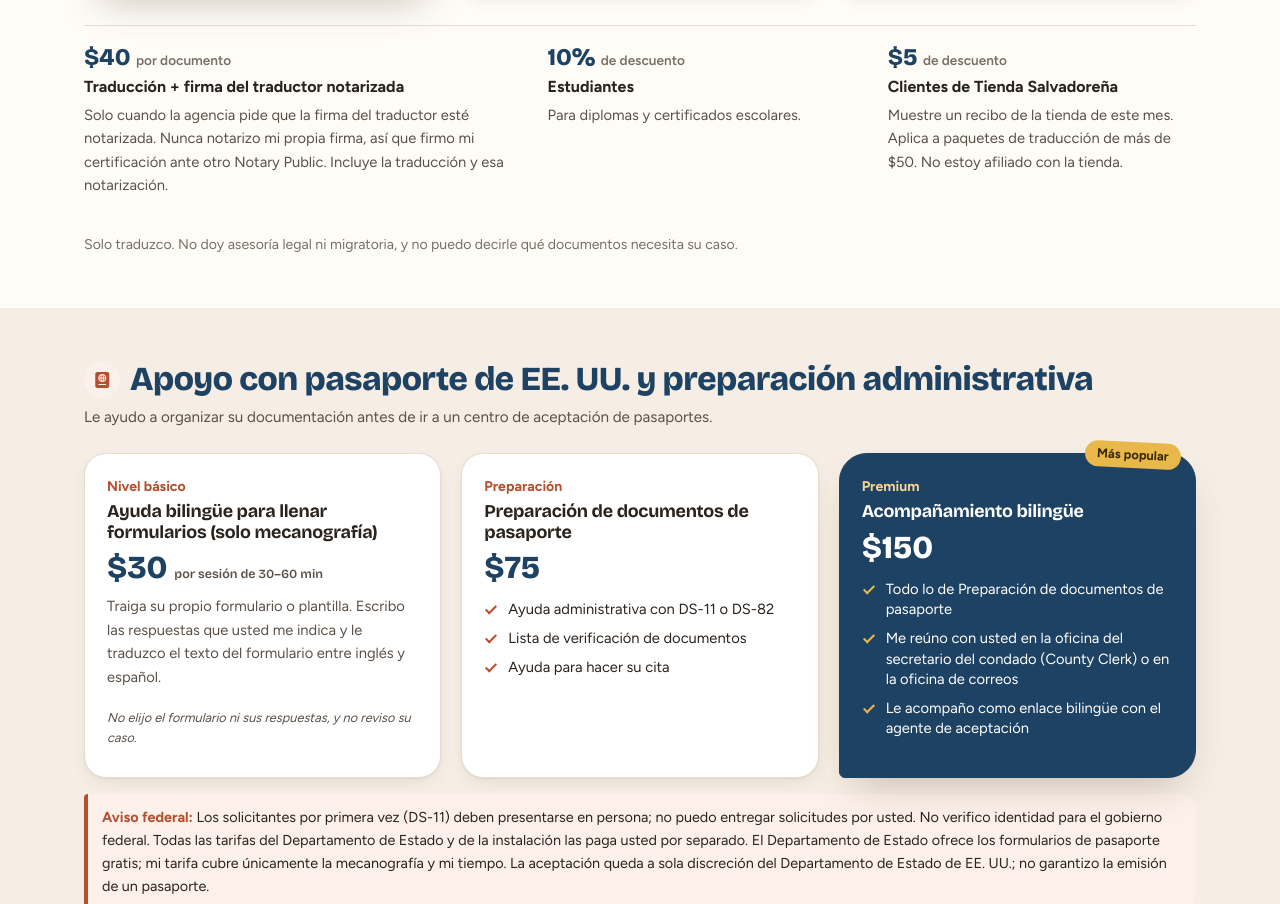
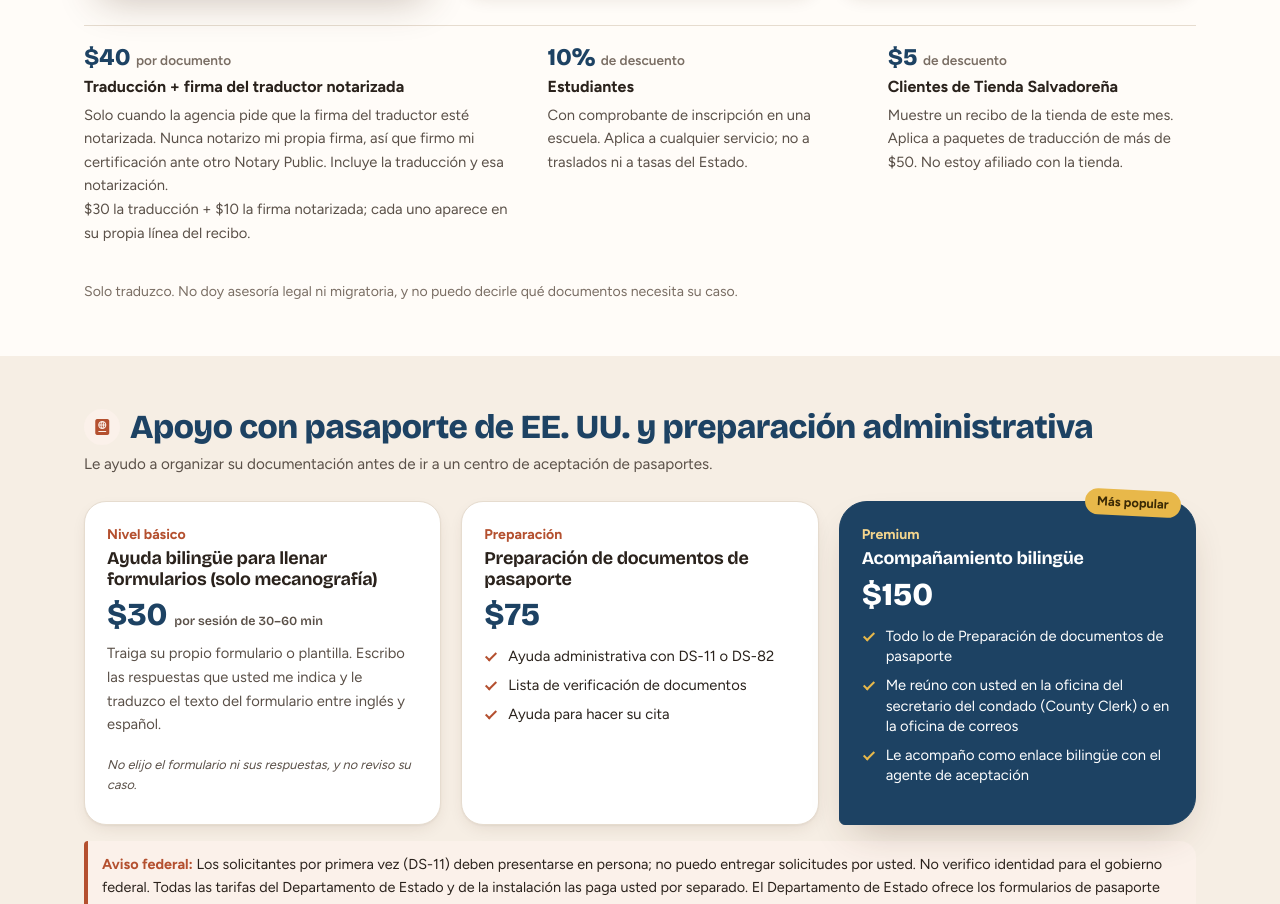
Before and after one commit to dquint32/ayuda-dmv-website, a plain HTML site: page services.html in a window 1280 px wide. Shown: the part 4934-5838 px from the top of the page. Drawn offline with nearby package versions, Linux system fonts and the light colour scheme.

Commit message:
Update student discount and split $40 notarized translation price
- Student discount (10%): now requires proof of school enrollment and
  applies to any service, but not to travel or State fees (ES + EN,
  data-en/data-es and visible text)
- $40 translation + notarized signature card: add a line explaining it is
  $30 translation + $10 notarized signature, each on its own receipt line
- No FAQ or DMV section mentioned a student discount, so no other changes

```diff
--- a/services.html
+++ b/services.html
@@ -784,11 +784,12 @@
                         <p class="tr__extra-price">$40 <span data-en="per document" data-es="por documento">por documento</span></p>
                         <p class="tr__extra-name" data-en="Translation + notarized translator signature" data-es="Traducción + firma del traductor notarizada">Traducción + firma del traductor notarizada</p>
                         <p data-en="Only when the agency asks for the translator&#x27;s signature to be notarized. I never notarize my own signature, so I sign my certification in front of a different Notary Public. Includes the translation and that notarization." data-es="Solo cuando la agencia pide que la firma del traductor esté notarizada. Nunca notarizo mi propia firma, así que firmo mi certificación ante otro Notary Public. Incluye la traducción y esa notarización.">Solo cuando la agencia pide que la firma del traductor esté notarizada. Nunca notarizo mi propia firma, así que firmo mi certificación ante otro Notary Public. Incluye la traducción y esa notarización.</p>
+                        <p data-en="$30 for the translation + $10 for the notarized signature; each shows as its own line on the receipt." data-es="$30 la traducción + $10 la firma notarizada; cada uno aparece en su propia línea del recibo.">$30 la traducción + $10 la firma notarizada; cada uno aparece en su propia línea del recibo.</p>
                     </div>
                     <div>
                         <p class="tr__extra-price">10% <span data-en="off" data-es="de descuento">de descuento</span></p>
                         <p class="tr__extra-name" data-en="Students" data-es="Estudiantes">Estudiantes</p>
-                        <p data-en="For diplomas and school certificates." data-es="Para diplomas y certificados escolares.">Para diplomas y certificados escolares.</p>
+                        <p data-en="With proof of enrollment at a school. Applies to any service; not to travel or State fees." data-es="Con comprobante de inscripción en una escuela. Aplica a cualquier servicio; no a traslados ni a tasas del Estado.">Con comprobante de inscripción en una escuela. Aplica a cualquier servicio; no a traslados ni a tasas del Estado.</p>
                     </div>
                     <div>
                         <p class="tr__extra-price">$5 <span data-en="off" data-es="de descuento">de descuento</span></p>
```
Also changed, not shown: en/services.html (+2 -1 lines).
